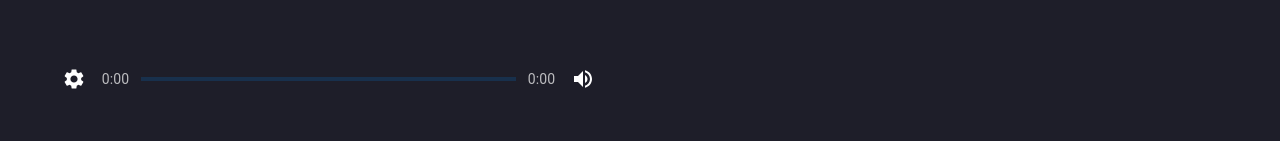
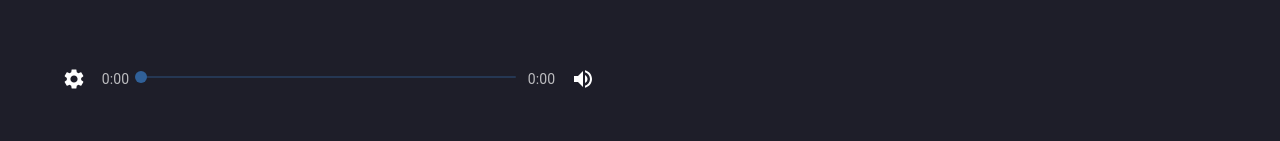
Before and after one commit to cestef/web-player, a React (Create React App) app: page / in a window 1280 px wide. Shown: the part 501-642 px from the top of the page. Built offline with nearby package versions, Linux system fonts and the light colour scheme.

Commit message:
Add seeking

```diff
--- a/src/components/App.tsx
+++ b/src/components/App.tsx
@@ -9,7 +9,7 @@ import {
   MenuItem,
   Slider,
   Tooltip,
-  Typography,
+  Typography
 } from "@material-ui/core";
 import { Delete } from "@material-ui/icons";
 import { Tags } from "jsmediatags";
@@ -23,7 +23,7 @@ import {
   mapQueueToSongList,
   playAudio,
   setBool,
-  shuffleArray,
+  shuffleArray
 } from "../functions";
 import { ControlsPropsType } from "./Controls";
 import FileInput, { FileInputPropsType } from "./FileInput";
@@ -290,6 +290,11 @@ const App = ({
     }
   };
 
+  const seek = (event: React.ChangeEvent<{}>, value: number) => {
+    if (!audio.current) return
+    setSongProgress(value)
+    audio.current.fastSeek((value / 100) * (audio.current.duration))
+  }
   const songProps: Partial<SongPropsType> = {
     lastPaused,
     currentSong,
@@ -316,6 +321,7 @@ const App = ({
     songProgress,
     controlsProps,
     audio,
+    seek
   };
   const fileInputProps: FileInputPropsType = {
     addFiles,
--- a/src/components/Player.tsx
+++ b/src/components/Player.tsx
@@ -1,9 +1,8 @@
 import {
   Box,
-  IconButton,
-  LinearProgress,
-  makeStyles,
-  Typography,
+  IconButton, makeStyles,
+  Slider,
+  Typography
 } from "@material-ui/core";
 import { MusicNote, Settings, VolumeUp } from "@material-ui/icons";
 import { MutableRefObject, SetStateAction } from "react";
@@ -52,6 +51,7 @@ export interface PlayerPropsType {
   songProgress: number;
   controlsProps: any;
   audio: MutableRefObject<HTMLAudioElement>;
+  seek: (event: React.ChangeEvent<{}>, value: number | number[]) => void
 }
 const Player = ({
   songList,
@@ -62,6 +62,7 @@ const Player = ({
   setAnchorElVolume,
   controlsProps,
   audio,
+  seek
 }: PlayerPropsType) => {
   const classes = useStyles();
   return (
@@ -108,11 +109,7 @@ const Player = ({
           </Box>
 
           <Box mr={1} ml={1}>
-            <LinearProgress
-              variant={"determinate"}
-              value={songProgress}
-              className={classes.progressBar}
-            />
+            <Slider value={songProgress} onChange={seek} className={classes.progressBar} min={0} max={100} />
           </Box>
 
           <Box minWidth={35}>
```
